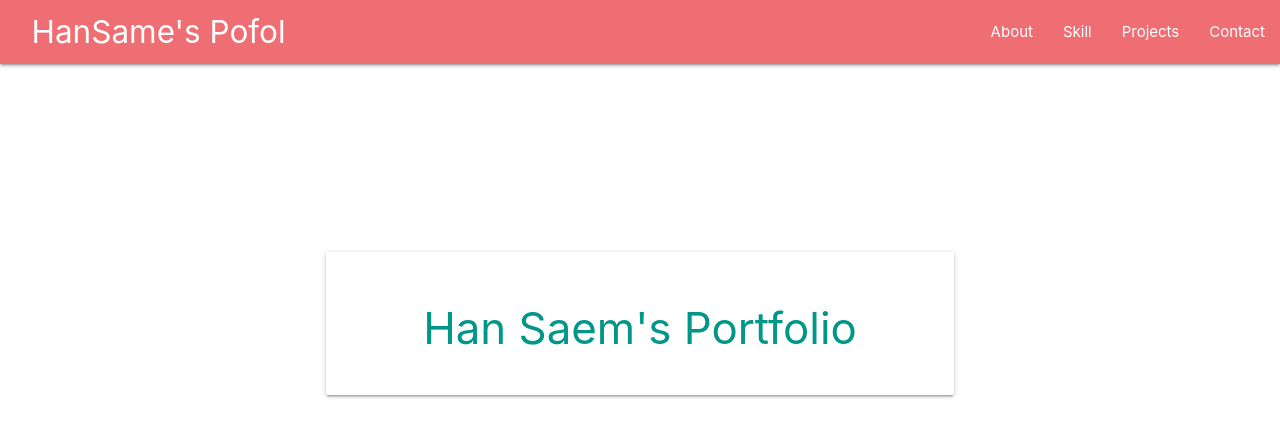
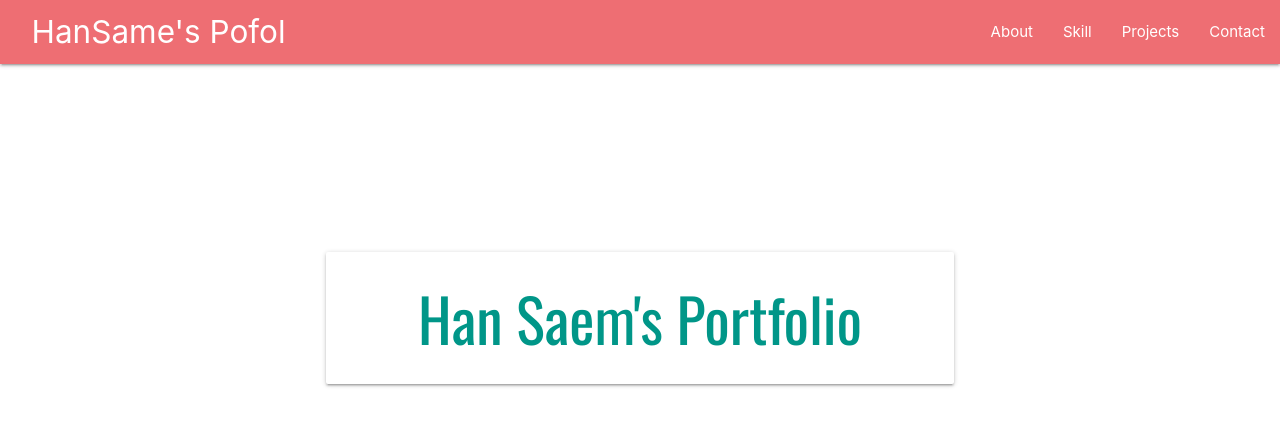
Before and after one commit to PortableSAM/portfolio, a React (Create React App) app: page / in a window 1280 px wide. Shown: the top 436 px of the page. Built offline with nearby package versions, Linux system fonts and the light colour scheme; a web font is replaced by a local one.

Commit message:
Creating CSS

```diff
--- a/src/Component/Landing/LandingPage.css
+++ b/src/Component/Landing/LandingPage.css
@@ -1,4 +1,12 @@
 .card-panel {
   margin-top: 30%;
   text-align: center;
+  font-family: "Oswald", sans-serif;
+  font-weight: bold;
 }
+
+.teal-text {
+  margin: 0.05em;
+  padding: 0.1em;
+  font-size: 4rem;
+}
```
